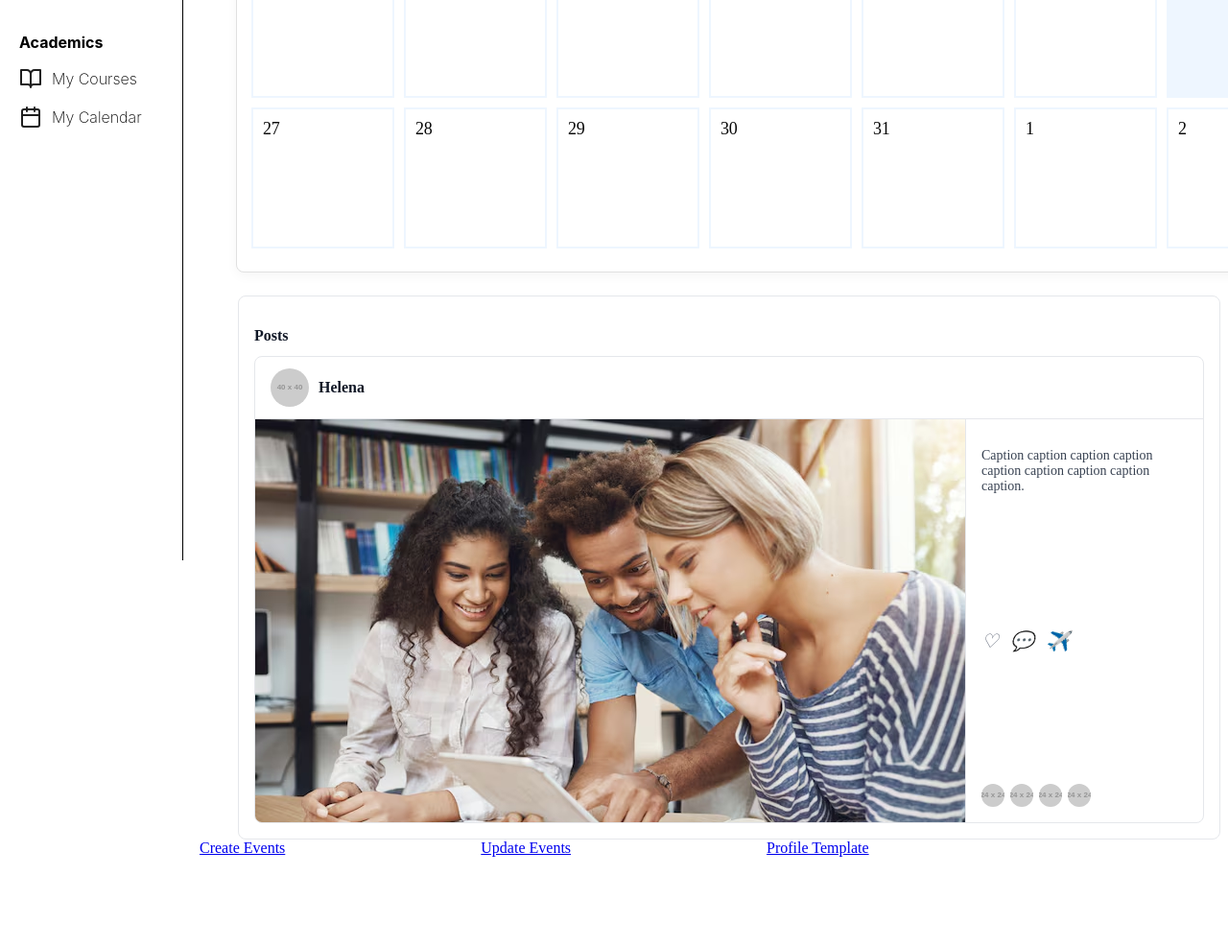
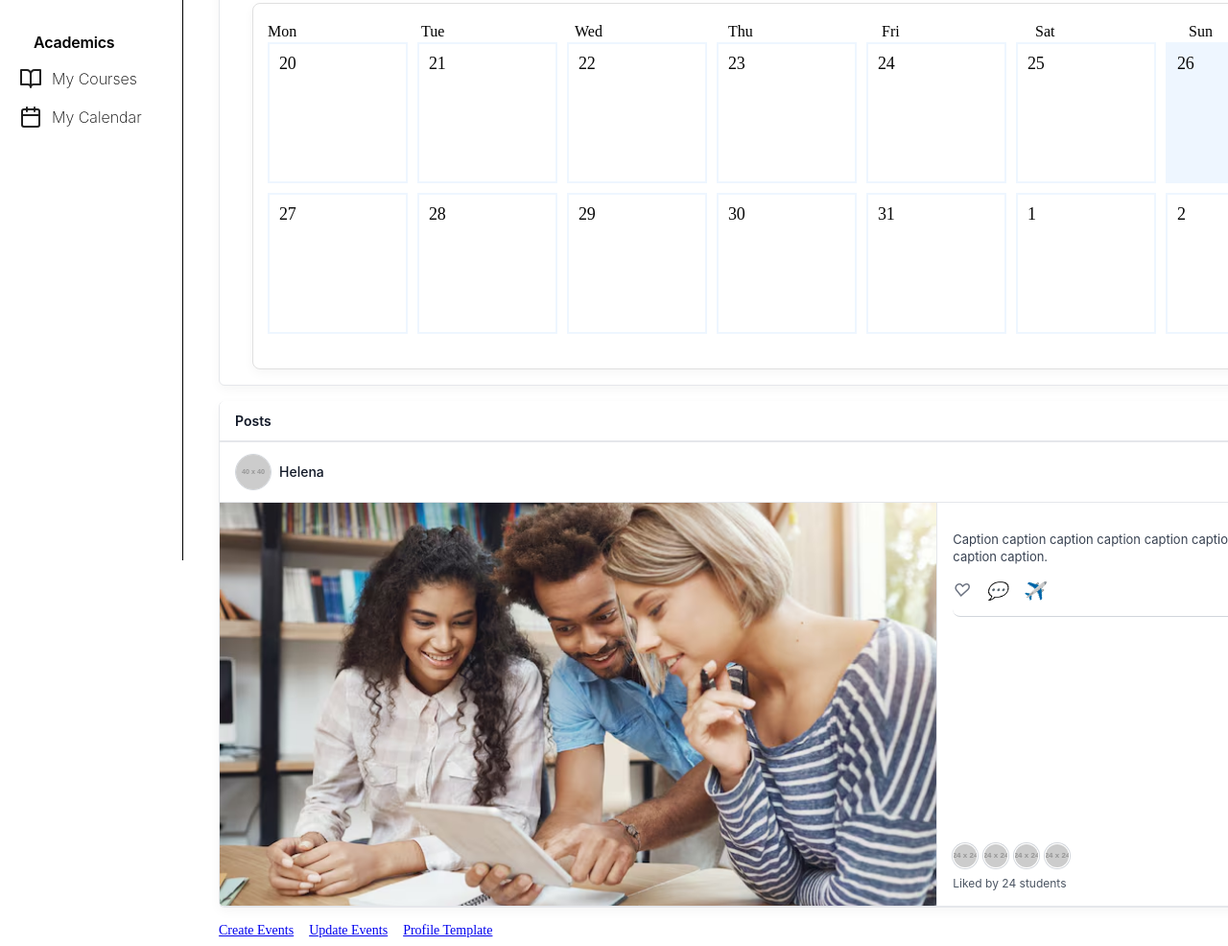
Before and after one commit to tiffiyyy/highview, a website: page highview-web/public/home.html in a window 1280 px wide. Shown: the part 256-1242 px from the top of the page at 96% size. Before the commit the page ends 1157 px from the top, so only its background shows below. Drawn offline with Linux system fonts and the light colour scheme; placeholder pictures from the web are drawn by us.

Commit message:
modify leaderboard and home

```diff
--- a/highview-web/public/home.html
+++ b/highview-web/public/home.html
@@ -4,24 +4,38 @@
     <meta charset="UTF-8">
     <meta name="viewport" content="width=device-width, initial-scale=1.0">
     <title>Document Title</title>
+
+    <!-- styles -->
     <link rel="stylesheet" href="../src/sidebar.css">
     <link rel="stylesheet" href="../src/home/home.css">
 </head>
 <body>
+    <!-- SIDEBAR (will get injected) -->
     <div id="sidebar-container"></div>
+
+    <!-- TOP FIXED HEADER -->
     <header class="sticky-header">
         <h2>Home</h2>
     </header>
-        <div class="calendar-page">
-            <div id="sidebar-container"></div>
-            <!-- Calendar Event -->
-            <div class="calendar">
+
+    <!-- MAIN PAGE CONTENT (everything to the right of sidebar, under header) -->
+    <main class="main-content">
+
+        <!-- CALENDAR BLOCK -->
+        <section class="program-calendar-card card-block">
+            <div class="card-header">Program Calendar</div>
+
+            <div class="card-body" style="padding:16px;">
                 <header>
                     <h1>HighView General Calendar</h1>
                 </header>
+
                 <h2 class="current-date"></h2>
+
+                <div class="program-calendar-inner">
+                    <div class="calendar">
                         <div class="calendar-grid">
-                    <!-- Weekday Headers -->
+                            <!-- weekday row -->
                             <div class="weekday">Mon</div>
                             <div class="weekday">Tue</div>
                             <div class="weekday">Wed</div>
@@ -29,47 +43,71 @@
                             <div class="weekday">Fri</div>
                             <div class="weekday">Sat</div>
                             <div class="weekday">Sun</div>
+
+                            <!-- days will be injected by JS -->
                             <div id="calendar-days"></div>
                         </div>
                     </div>
                 </div>
-        <!-- Social Interaction/Posts -->
-        <div class="posts-section">
-            <h3 class="section-title">Posts</h3>
+            </div>
+        </section>
 
-            <div class="post-card">
+        <!-- POSTS BLOCK -->
+        <section class="card-block posts-card">
+            <div class="card-header">Posts</div>
+
+            <article class="post-card">
+                <!-- post header -->
                 <div class="post-header">
                     <img src="https://via.placeholder.com/40" alt="profile" class="profile-img" />
                     <span class="username">Helena</span>
                 </div>
 
+                <!-- body split -->
                 <div class="post-body">
+                    <!-- left image -->
                     <div class="post-image">
-                    <img src="../src/assets/studying.jpg" alt="people studying"/>
+                        <img src="../src/assets/studying.jpg" alt="people studying" />
                     </div>
+
+                    <!-- right column -->
                     <div class="post-side">
+                        <div class="captionblock">
                             <p class="caption">
                                 Caption caption caption caption caption caption caption caption caption.
                             </p>
+
                             <div class="post-icons">
                                 <i>♡</i>
                                 <i>💬</i>
                                 <i>✈️</i>
                             </div>
+                        </div>
+
                         <div class="liked-by">
+                            <div class="like-row">
                                 <img src="https://via.placeholder.com/24" class="like-avatar" />
                                 <img src="https://via.placeholder.com/24" class="like-avatar" />
                                 <img src="https://via.placeholder.com/24" class="like-avatar" />
                                 <img src="https://via.placeholder.com/24" class="like-avatar" />
                             </div>
+                            <span class="like-text">Liked by 24 students</span>
                         </div>
                     </div>
                 </div>
-        </div>
-        <!-- Testers -->
-        <a href="createEvents.html" style="margin-left: 200px">Create Events</a>
-        <a href="updateEvents.html" style="margin-left: 200px">Update Events</a>
-        <a href="profiles.html" style="margin-left: 200px">Profile Template</a>
+            </article>
+        </section>
+
+        <!-- TEST LINKS -->
+        <section class="debug-links" style="display:flex; gap:16px; flex-wrap:wrap; font-size:14px;">
+            <a href="createEvents.html">Create Events</a>
+            <a href="updateEvents.html">Update Events</a>
+            <a href="profiles.html">Profile Template</a>
+        </section>
+
+    </main>
+
+    <!-- INJECT SIDEBAR HTML -->
     <script>
         fetch('../src/sidebar.html')
             .then(response => response.text())
@@ -77,6 +115,8 @@
                 document.getElementById('sidebar-container').innerHTML = html;
             });
     </script>
+
+    <!-- PAGE LOGIC -->
     <script src="../src/home/home.js"></script>
 </body>
 </html>
--- a/highview-web/src/home/home.css
+++ b/highview-web/src/home/home.css
@@ -45,6 +45,31 @@ h1 {
 
 }
 
+
+
+h2{
+  color: #000;
+  font-family: Inter;
+  font-size: 20px;
+  font-style: normal;
+  font-weight: 600;
+  line-height: 150%; /* 30px */
+  letter-spacing: -0.2px;
+  margin-left: 15px;
+}
+
+h3{
+  color: #000;
+  font-family: Inter;
+  font-size: 20px;
+  font-style: normal;
+  font-weight: 600;
+  line-height: 150%; /* 30px */
+  letter-spacing: -0.2px;
+  margin-left: 15px;
+  padding-bottom: 15px;
+}
+
 .current-date{
     color: #000;
     font-family: Inter;
@@ -55,7 +80,7 @@ h1 {
 .calendar {
     margin-left: 18px;
     width: 1130px;
-    height: 450px;
+    height: 380px;
     flex-shrink: 0;
     border-radius: 8px;
     border: 1px solid #E0E0E0;
@@ -65,17 +90,18 @@ h1 {
 
 .calendar-grid {
     width: 1130px;
-    height: 300px;
+    height: 270px;
     flex-shrink: 0;
     border-radius: 0 0 8px 8px;
     display: flex;
     flex-direction: row;
     flex-wrap: wrap;
     margin-left: 15px;
+    margin-top: 20px;
 }
 
 .calendar-box {
-    width: 125px;
+    width: 122px;
     height: 123px;
     flex-shrink: 0;
     fill: #d4f5ff;
@@ -119,99 +145,160 @@ h1 {
     margin-bottom: 10px; /* Optional: adds space between weeks */
 }
 
-/* Social Post CSS */
-/* Posts section container */
-.posts-section {
-    background: #fff;
-    border: 1px solid #e5e7eb;
-    border-radius: 8px;
-    padding: 16px;
-    margin-top: 24px;
-    margin-left: 240px;
+.card-block {
+  border: 1px solid #E5E7EB;
+  border-radius: 6px;
+  background: #FFF;
+  box-shadow: 0 4px 12px rgba(0,0,0,0.04);
+  overflow: hidden;
 }
 
-  /* Section title */
-  .section-title {
-    font-size: 16px;
+
+.card-header {
+  border-bottom: 1px solid #E5E7EB;
+  padding: 12px 16px;
+  font-family: Inter, system-ui, sans-serif;
+  font-size: 14px;
   font-weight: 600;
-    margin-bottom: 12px;
   color: #111827;
+  background-color: #FFF;
 }
 
-  /* Post card */
-  .post-card {
-    border: 1px solid #e5e7eb;
-    border-radius: 8px;
-    overflow: hidden;
-    background: #fff;
+
+.posts-card {
+  border-top: none;
 }
 
-  /* Post header */
+.post-card {
+  border-top: 1px solid #E5E7EB;
+  margin-top: 0;
+  background: #fff;
+  font-family: Inter, system-ui, sans-serif;
+}
+
+/* post header row (avatar + name) */
 .post-header {
   display: flex;
   align-items: center;
-    gap: 10px;
+  gap: 8px;
   padding: 12px 16px;
 }
 
 .profile-img {
-    width: 40px;
-    height: 40px;
+  width: 36px;
+  height: 36px;
   border-radius: 50%;
+  object-fit: cover;
+  border: 1px solid #D1D5DB;
+}
+
+.username {
+  font-size: 14px;
+  font-weight: 500;
+  color: #111827;
+}
+
+/* main body split: left image / right side info */
+.post-body {
+  display: flex;
+  border-top: 1px solid #E5E7EB;
+  border-bottom: 1px solid #E5E7EB;
+}
+
+/* left big image area */
+.post-image {
+  flex: 2;
+  background-color: #F9FAFB;
+  min-height: 360px;
+  max-height: 420px;
+  display: flex;
+  align-items: center;
+  justify-content: center;
+  border-right: 1px solid #E5E7EB;
+}
+.post-image img {
+  width: 100%;
+  height: 100%;
   object-fit: cover;
 }
 
-  .username {
-    font-weight: 600;
-    color: #111827;
-  }
-
-  /* Post body (main flex area) */
-  .post-body {
-    display: flex;
-    border-top: 1px solid #e5e7eb;
-  }
-
-  /* Left (image placeholder) */
-  .post-image {
-    flex: 2;
-    background-color: #f3f4f6;
-    height: 420px;
-  }
-
-  /* Right (caption + icons + likes) */
+/* right side column */
 .post-side {
   flex: 1;
   display: flex;
   flex-direction: column;
+  padding: 16px;
   justify-content: space-between;
-    border-left: 1px solid #e5e7eb;
-    padding: 16px;
+  min-width: 200px;
 }
 
 .caption {
-    font-size: 14px;
+  font-size: 13px;
+  line-height: 1.4;
   color: #374151;
-    margin-bottom: 12px;
+  margin-bottom: 16px;
 }
 
+.captionblock {
+  border-radius: 8px;
+  width: 500x;
+  object-fit: cover;
+  border: 0;
+  border-bottom: 1px solid #D1D5DB;
+}
+
+/* icons row */
 .post-icons {
   display: flex;
-    gap: 12px;
-    font-size: 20px;
-    color: #6b7280;
+  gap: 16px;
+  font-size: 18px;
+  color: #6B7280;
+  margin-bottom: 16px;
 }
 
+/* liked-by avatars stack vertically like screenshot */
 .liked-by {
   display: flex;
+  flex-direction: column;
+  gap: 8px;
+}
+
+.like-row {
+  display: flex;
+  flex-direction: row;
+  gap: 6px;
   align-items: center;
-    gap: 6px;
-    margin-top: 8px;
 }
+
+.main-content {
+  display: flex;
+  flex-direction: column;
+  margin-left: 220px;     /* clears sidebar */
+  padding-top: 80px;      /* clears sticky header */
+  padding-right: 24px;
+  max-width: 1180px;
+  width: 100%;
+  box-sizing: border-box;
+  gap: 16px;
+}
+
 
 .like-avatar {
   width: 24px;
   height: 24px;
-    border-radius: 50%;
+  border-radius: 999px;
   object-fit: cover;
+  border: 1px solid #fff;
+  box-shadow: 0 0 0 1px #D1D5DB;
 }
+
+/* little username next to avatar list (optional if you want "and others") */
+.like-text {
+  font-size: 12px;
+  color: #4B5563;
+}
+
+/* utility */
+.hidden {
+  display: none;
+}
--- a/highview-web/src/leaderboard/leaderboard.css
+++ b/highview-web/src/leaderboard/leaderboard.css
@@ -214,6 +214,7 @@
     border: 1px solid #E0E0E0;
     background: #FFF;
     font-size: 17px;
+
     box-shadow: 0 4px 12px 0 rgba(0, 0, 0, 0.04);
     cursor: pointer;
 }
```
Lines whose indentation alone changed are shown as unchanged.
